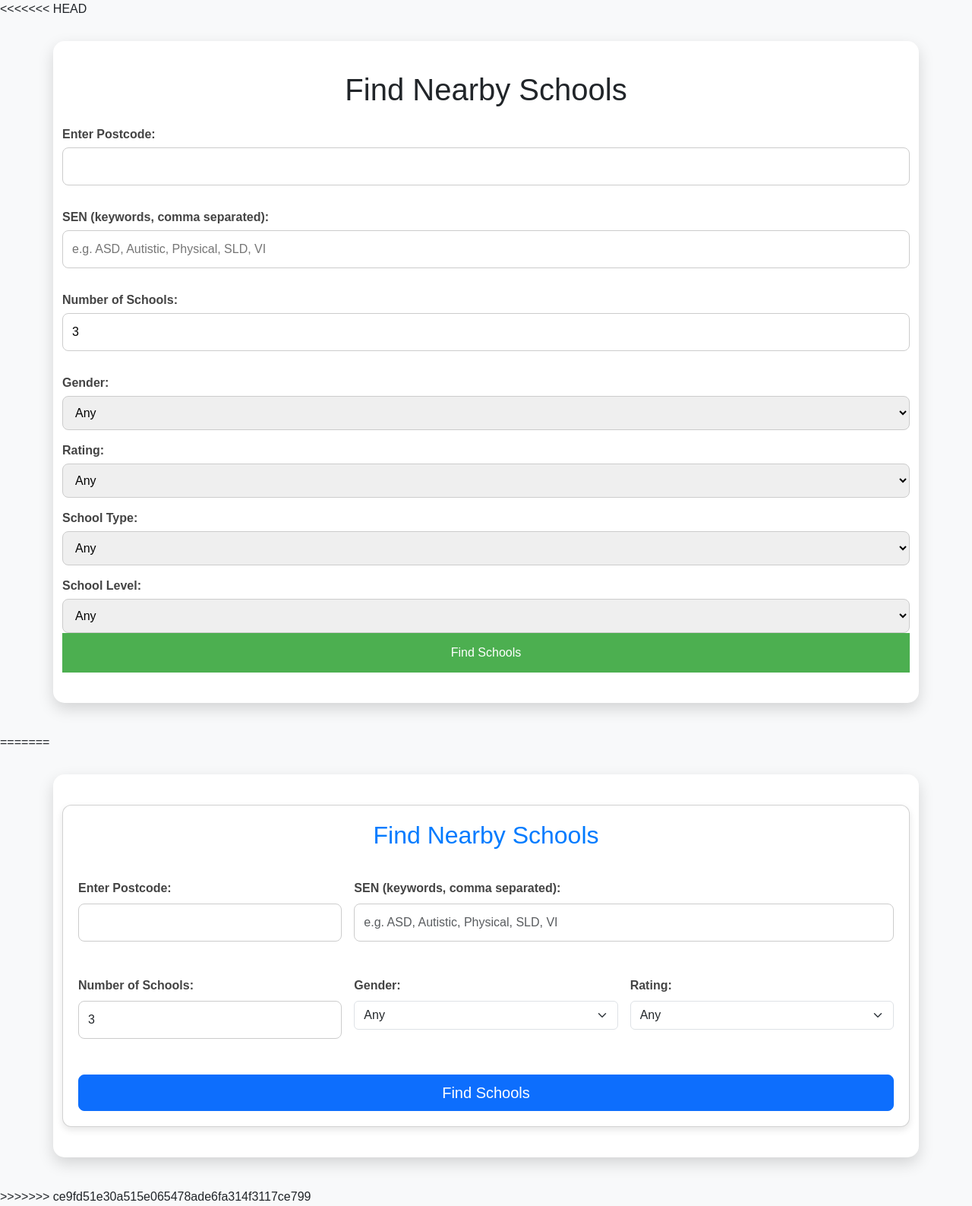
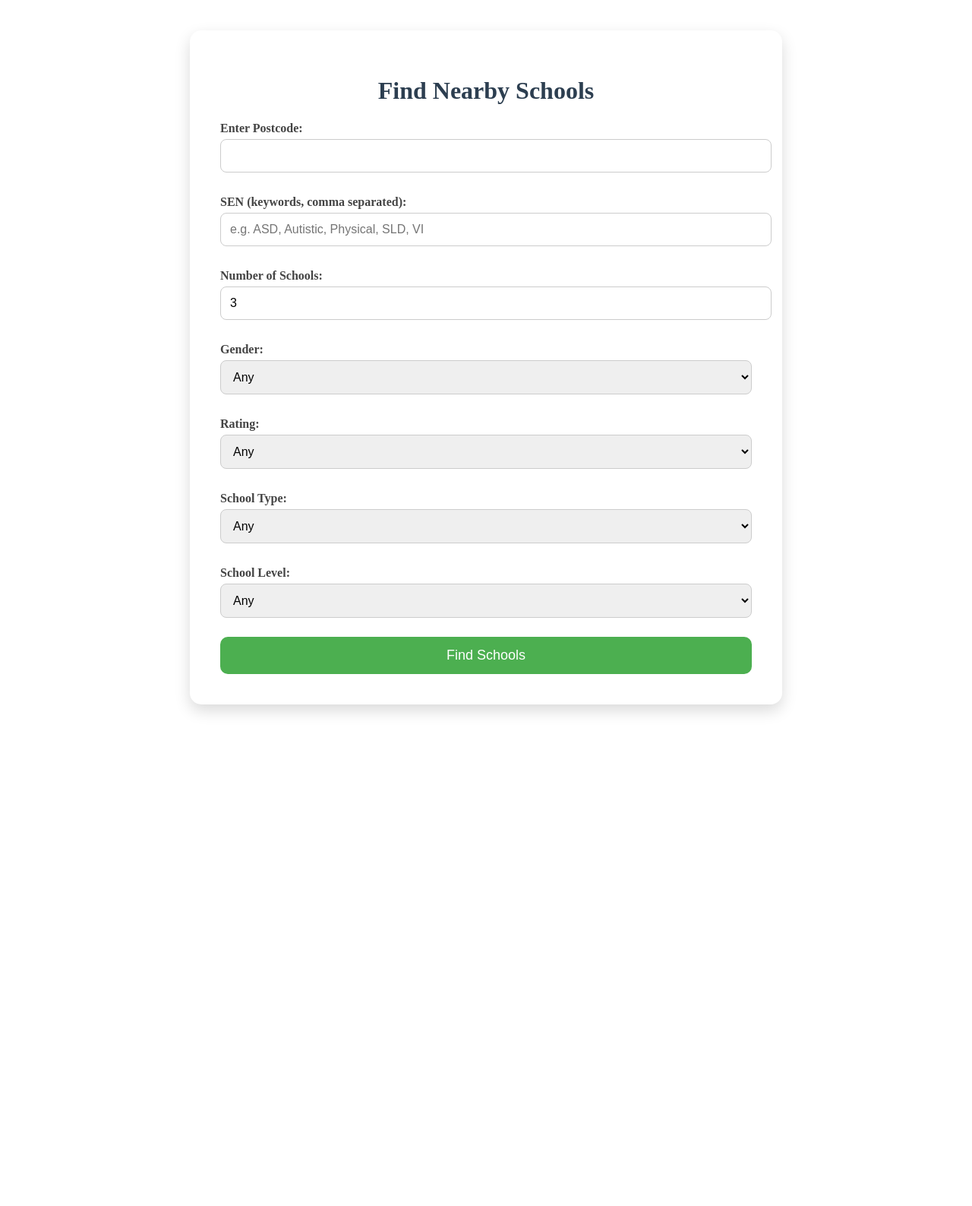
Before and after one commit to saadakhtarse/python_projects, a Flask app: page / in a window 1280 px wide. Shown: the whole page at 76% size. After the commit the page ends 939 px from the top, so only its background shows below. Run offline with Flask 3, Linux system fonts and the light colour scheme; parts of the project's set-up code (start-up, migrations or seed data) failed here and were passed over.

Commit message:
Update index.html

```diff
--- a/templates/index.html
+++ b/templates/index.html
@@ -1,7 +1,6 @@
 <!DOCTYPE html>
 <html>
 <head>
-<<<<<<< HEAD
     <meta charset="UTF-8">
     <title>Find Nearby Schools</title>
     <link rel="stylesheet" href="{{ url_for('static', filename='style.css') }}">
@@ -86,106 +85,5 @@
         {% endif %}
     </div>
     <script src="{{ url_for('static', filename='script.js') }}"></script>
-=======
-    <title>Find Nearby Schools</title>
-    <link href="https://cdn.jsdelivr.net/npm/bootstrap@5.3.0/dist/css/bootstrap.min.css" rel="stylesheet">
-    <style>
-        body { background: #f8f9fa; font-family: Arial; }
-        .container { margin-top: 30px; }
-        .card { padding: 20px; border-radius: 12px; box-shadow: 0 4px 10px rgba(0,0,0,0.1); }
-        h2 { color: #007bff; }
-        table th { background: #007bff; color: white; }
-        table td { background: #fdfdfd; vertical-align: top; }
-        .map-container { margin-top: 20px; }
-        .sen-cell { max-width: 360px; white-space: normal; word-wrap: anywhere; }
-    </style>
-</head>
-<body>
-<div class="container">
-    <div class="card">
-        <h2 class="mb-4">Find Nearby Schools</h2>
-        <form method="post" class="row g-3">
-            <div class="col-md-4">
-                <label class="form-label">Enter Postcode:</label>
-                <input type="text" class="form-control" name="postcode" required>
-            </div>
-            <div class="col-md-8">
-                <label class="form-label">SEN (keywords, comma separated):</label>
-                <input type="text" class="form-control" name="sen" placeholder="e.g. ASD, Autistic, Physical, SLD, VI">
-            </div>
-            <div class="col-md-4">
-                <label class="form-label">Number of Schools:</label>
-                <input type="number" class="form-control" name="limit" min="1" value="3" required>
-            </div>
-            <div class="col-md-4">
-                <label class="form-label">Gender:</label>
-                <select name="gender" class="form-select">
-                    <option value="">Any</option>
-                    <option value="Mixed">Mixed</option>
-                    <option value="Boys">Boys</option>
-                    <option value="Girls">Girls</option>
-                </select>
-            </div>
-            <div class="col-md-4">
-                <label class="form-label">Rating:</label>
-                <select name="ofsted" class="form-select">
-                    <option value="">Any</option>
-                    <option value="Outstanding">Outstanding</option>
-                    <option value="Good">Good</option>
-                    <option value="Requires Improvement">Requires Improvement</option>
-                    <option value="Inadequate">Inadequate</option>
-                </select>
-            </div>
-
-            <div class="col-md-12">
-                <button type="submit" class="btn btn-primary btn-lg mt-3">Find Schools</button>
-            </div>
-        </form>
-    </div>
-
-    {% if error %}
-        <div class="alert alert-danger mt-3">{{ error }}</div>
-    {% endif %}
-
-    {% if schools %}
-        <div class="card mt-4">
-            <h3>Closest Schools</h3>
-            <table class="table table-striped mt-3">
-                <thead>
-                    <tr>
-                        <th>Name</th>
-                        <th>Address</th>
-                        <th>Phone</th>
-                        <th>Gender</th>
-                        <th>Has Special Classes</th>
-                        <th>Rating</th>
-                        <th class="sen-cell">SEN</th>
-                        <th>Distance (miles)</th>
-                        <th>Map</th>
-                    </tr>
-                </thead>
-                <tbody>
-                    {% for s in schools %}
-                    <tr>
-                        <td>{{ s['EstablishmentName'] }}</td>
-                        <td>{{ s['Street'] }}, {{ s['Town'] }}, {{ s['Postcode'] }}</td>
-                        <td>{{ s['TelephoneNum'] }}</td>
-                        <td>{{ s['Gender'] }}</td>
-                        <td>{{ s['HasSpecialClasses'] }}</td>
-                        <td>{{ s['Rating'] }}</td>
-                        <td class="sen-cell">{{ s['AllSEN'] }}</td>
-                        <td>{{ s['distance_miles']|int }}</td>
-                        <td><a href="https://www.google.com/maps?q={{ s['Latitude'] }},{{ s['Longitude'] }}" target="_blank" class="btn btn-sm btn-outline-primary">View</a></td>
-                    </tr>
-                    {% endfor %}
-                </tbody>
-            </table>
-        </div>
-        <div class="map-container mt-4">
-            {{ map_html|safe }}
-        </div>
-    {% endif %}
-</div>
->>>>>>> ce9fd51e30a515e065478ade6fa314f3117ce799
 </body>
 </html>
```
